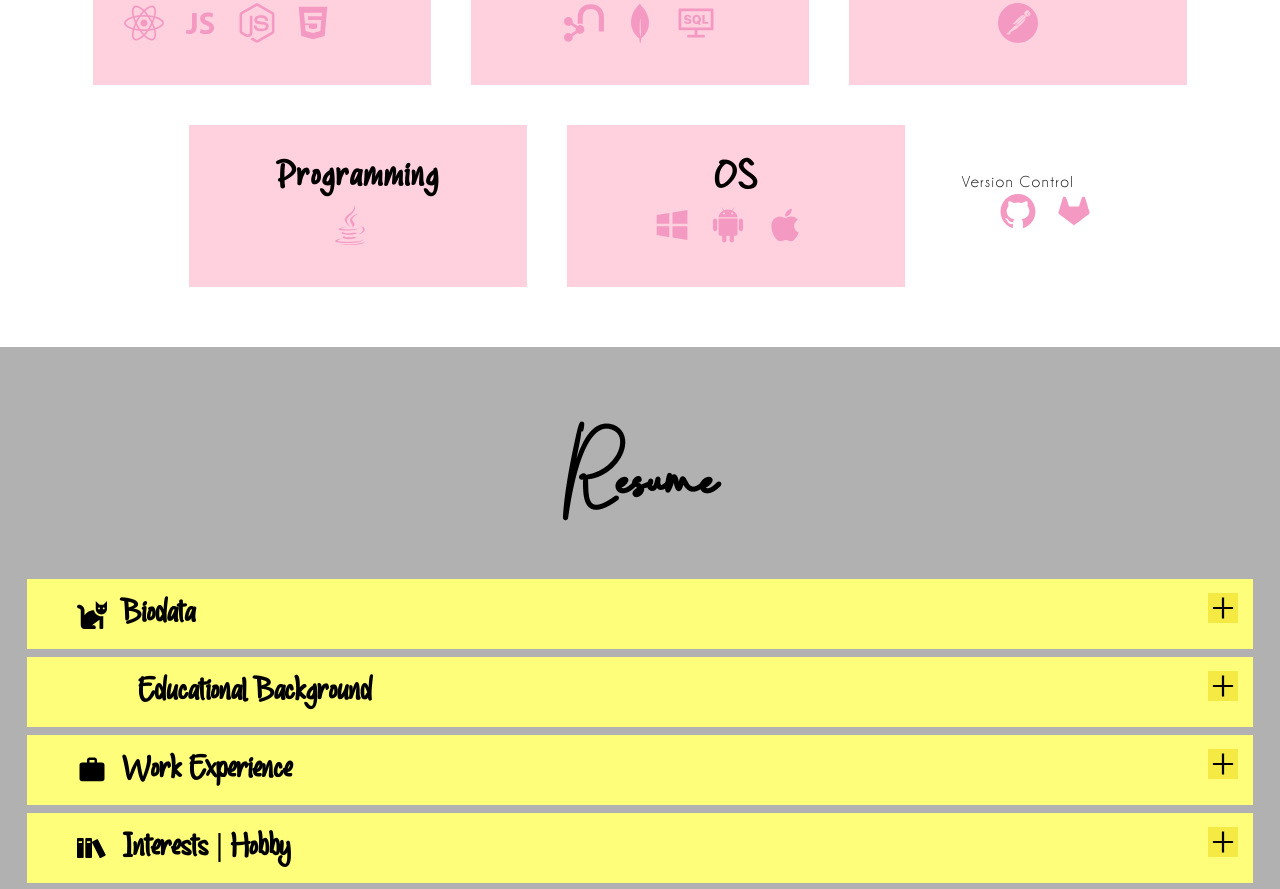
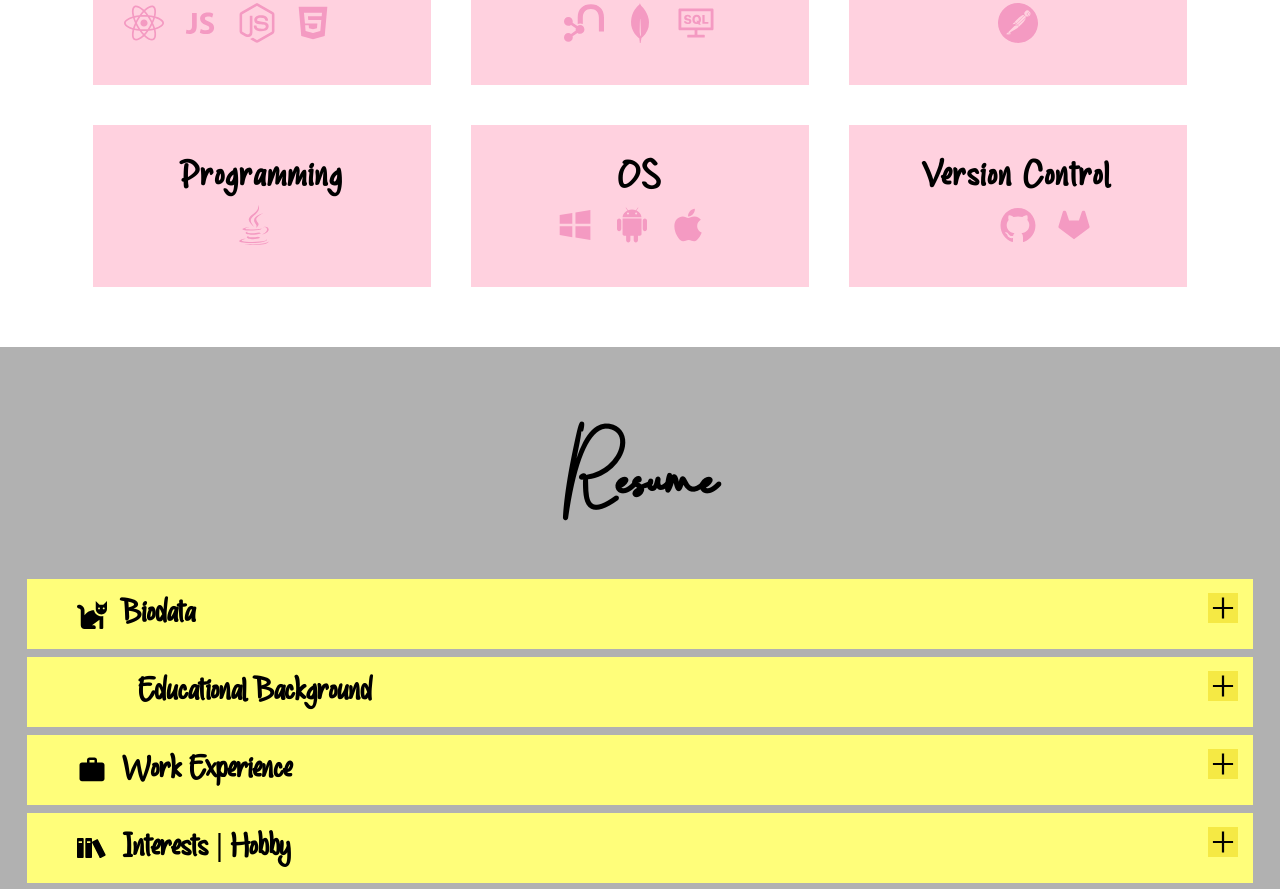
Before and after one commit to ninafauziashari/ninafauziashari.github.io, a React (Create React App) app: page / in a window 1280 px wide. Shown: the part 1620-2509 px from the top of the page. Built offline with nearby package versions, Linux system fonts and the light colour scheme; some icons are missing.

Commit message:
Styles for Expertise section

```diff
--- a/src/App.css
+++ b/src/App.css
@@ -178,7 +178,7 @@
   transition: 850ms;
 }
 
-.web-dev-expertise, .db-expertise, .testing-expertise, .programming-expertise, .os-expertise{
+.web-dev-expertise, .db-expertise, .testing-expertise, .programming-expertise, .os-expertise, .vc-expertise{
   position: relative;
   flex-wrap: wrap;
   width: 18rem;
@@ -193,7 +193,7 @@
 }
 
 
-.web-dev-expertise-title, .db-expertise-title, .testing-expertise-title, .programming-expertise-title, .os-expertise-title{
+.web-dev-expertise-title, .db-expertise-title, .testing-expertise-title, .programming-expertise-title, .os-expertise-title, .vc-expertise-title{
   font-size:35px;
   font-weight: bolder;
   font-family:'contentFont';
@@ -201,7 +201,7 @@
 }
 
 
-.web-dev-expertise-content, .db-expertise-content, .testing-expertise-content, .programming-expertise-content, .os-expertise-content{
+.web-dev-expertise-content, .db-expertise-content, .testing-expertise-content, .programming-expertise-content, .os-expertise-content, .vc-expertise-content{
   background-color: pink;
   border-radius: 5px;
   margin-top:9px;
@@ -936,6 +936,7 @@ span {
     justify-content: flex-end;
     margin-right: 20px;
     padding-right: 30px;
+    color:rgb(99, 98, 98);
   }
 
   .work-exp-title{
```
